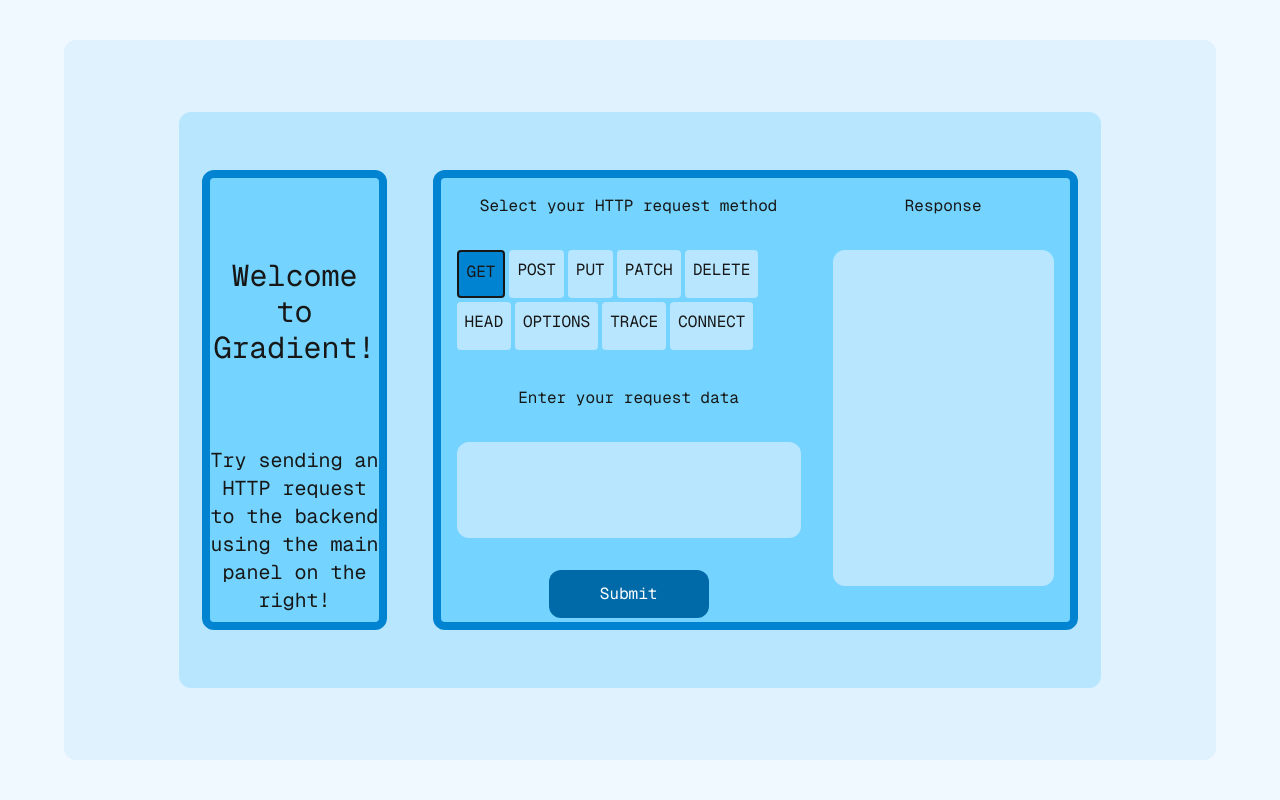
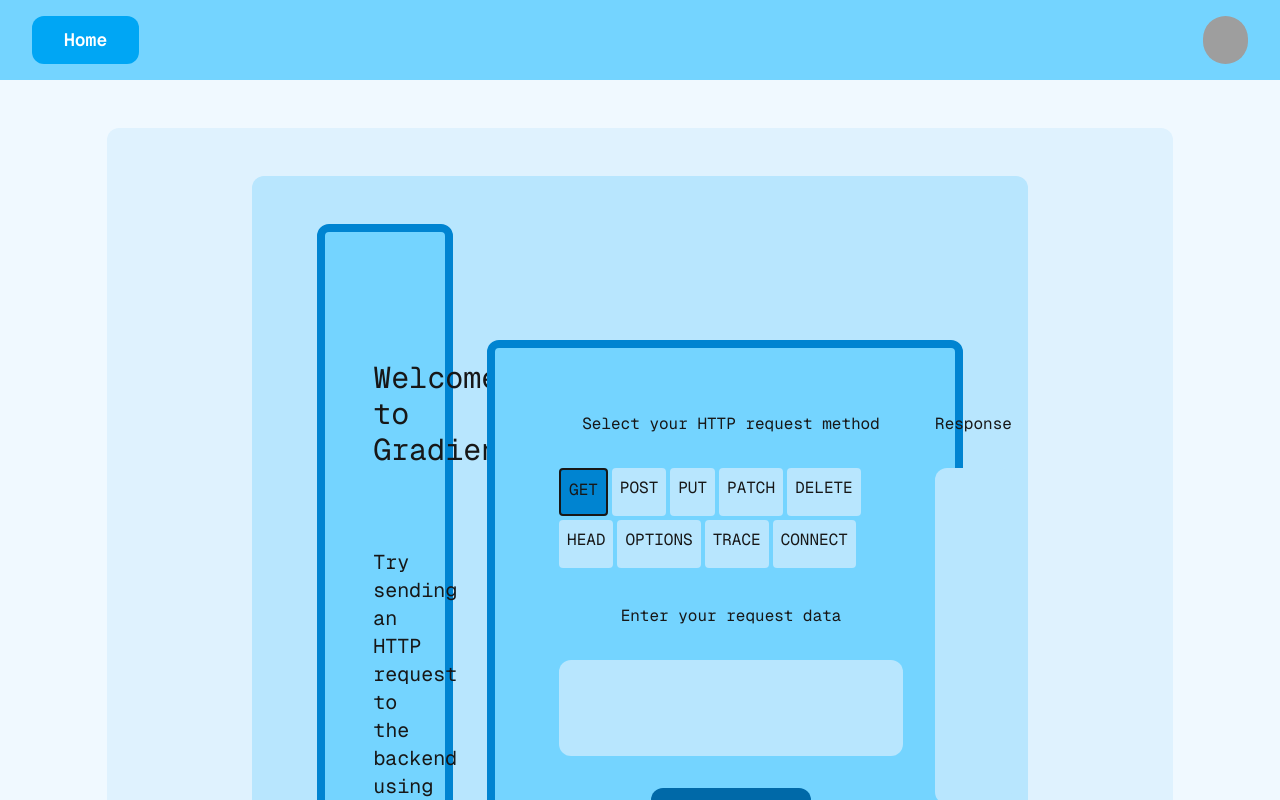
Before and after one commit to rashrasa/gradient, a Next.js app in the folder apps/frontend/: page / in a window 1280 px wide. Shown: the top 800 px of the page. Built offline with nearby package versions, Linux system fonts and the light colour scheme; grey boxes are pictures that could not be loaded.

Commit message:
basic navbar

```diff
--- /dev/null
+++ b/apps/frontend/src/app/components/NavigationBar.tsx
@@ -0,0 +1,31 @@
+"use server";
+
+import NavigationBarRoute, { NavigationBarRouteProps } from "./NavigationBar/NavigationBarRoute";
+import UserIcon from "./NavigationBar/UserIcon";
+
+const leadingRouteItems: NavigationBarRouteProps[] = [
+    { title: "Home", route: "/" },
+];
+
+const trailingRouteItems: NavigationBarRouteProps[] = [
+];
+
+export default async function NavigationBar() {
+    return (
+        <div className="flex flex-row items-center justify-between w-screen h-20 fixed top-0 left-0 z-1000 p-8 bg-sky-300 space-x-8">
+            <div className="flex flex-row w-full justify-between">
+                <div
+                    className="flex flex-row space-x-8 float-left"
+                >
+                    {...leadingRouteItems.map((props) => <NavigationBarRoute {...props} />)}
+                </div>
+                <div
+                    className="flex flex-row space-x-8 float-right"
+                >
+                    {...trailingRouteItems.map((props) => <NavigationBarRoute {...props} />)}
+                </div>
+            </div>
+            <UserIcon imageUrl="https://picsum.photos/200" user={{}} />
+        </div>
+    );
+}
--- /dev/null
+++ b/apps/frontend/src/app/components/NavigationBar/NavigationBarRoute.tsx
@@ -0,0 +1,26 @@
+"use client";
+
+import { useRouter } from "next/navigation";
+
+export interface NavigationBarRouteProps { title: string, route: string, className?: string }
+
+export default function NavigationBarRoute({ title, route, className }: NavigationBarRouteProps) {
+    const router = useRouter();
+    return (
+        <div
+            onClick={(_) => {
+                router.push(route);
+            }}
+            className={
+                "flex items-center justify-center rounded-xl select-none "
+                + "w-min h-12 px-8 "
+                + "bg-sky-500 text-white font-semibold text-lg font-mono "
+                + "hover:bg-sky-600 hover:cursor-pointer "
+                + "active:bg-sky-700 "
+                + (className ?? "")
+            }
+        >
+            {title}
+        </div>
+    );
+}
--- /dev/null
+++ b/apps/frontend/src/app/components/NavigationBar/UserIcon.tsx
@@ -0,0 +1,75 @@
+"use client"
+
+import { useEffect, useRef, useState } from "react";
+import UserIconDialogMenu from "./UserIcon/UserIconDialogMenu";
+
+export interface User {
+
+}
+
+export interface UserIconProps {
+    className?: string,
+    imageUrl: string,
+    user: User,
+    contextMenuEdgePaddingPx?: number
+}
+
+export default function UserIcon({ className, imageUrl, user, contextMenuEdgePaddingPx = 20 }: UserIconProps) {
+    const menuRef = useRef<HTMLDivElement | null>(null);
+    const [showDialog, setShowDialog] = useState(false);
+    const [lastRightClick, setLastRightClick] = useState({ x: 0, y: 0 });
+
+    const calculateMenuPosition = (clickX: number, clickY: number) => {
+        const menuWidth = menuRef.current?.clientWidth ?? 0;
+        const menuHeight = menuRef.current?.clientHeight ?? 0;
+
+        // TODO: Check every overflow direction
+
+        // check left overflow
+        const menuX = clickX - Math.max(0, (clickX + menuWidth + contextMenuEdgePaddingPx) - window.innerWidth);
+        const menuY = clickY;
+
+        return { x: menuX, y: menuY }
+    };
+
+    useEffect(() => {
+        const handleFocusLoss = (ev: PointerEvent) => {
+            if (menuRef.current && !menuRef.current.contains(ev.target as Node)) {
+                setShowDialog(false);
+
+            }
+        };
+
+
+        window.addEventListener('click', handleFocusLoss);
+        return () => {
+            window.removeEventListener('click', handleFocusLoss);
+        }
+    });
+    return (
+        <div>
+            <img
+                onClick={(ev) => {
+                    ev.preventDefault();
+                    ev.stopPropagation()
+
+                    const { x, y } = calculateMenuPosition(ev.clientX, ev.clientY);
+
+                    setShowDialog(true);
+                    setLastRightClick({ x, y });
+                }}
+                onContextMenu={(ev) => {
+                    ev.preventDefault();
+
+                    const { x, y } = calculateMenuPosition(ev.clientX, ev.clientY);
+
+                    setShowDialog(true);
+                    setLastRightClick({ x, y });
+                }}
+                className={"w-12 h-12 rounded-full bg-sky-300 hover:cursor-pointer active:brightness-75 " + (className ?? "")}
+                src={imageUrl}
+            />
+            <UserIconDialogMenu ref={menuRef} shown={showDialog} x={lastRightClick.x} y={lastRightClick.y} />
+        </div>
+    );
+}
--- /dev/null
+++ b/apps/frontend/src/app/components/NavigationBar/UserIcon/UserIconDialogMenu.tsx
@@ -0,0 +1,76 @@
+import { MouseEventHandler, Ref } from "react";
+import { User } from "../UserIcon";
+
+import { useRouter } from "next/navigation";
+
+export interface UserIconDialogMenuProps {
+    ref?: Ref<HTMLDivElement>,
+    user?: User,
+    shown?: boolean,
+    x?: number,
+    y?: number,
+}
+
+interface UserIconDialogMenuItem {
+    text: string,
+    onClick?: MouseEventHandler<HTMLDivElement>
+}
+
+export default function UserIconDialogMenu({ ref, user, shown = false, x = 0, y = 0 }: UserIconDialogMenuProps) {
+    const router = useRouter();
+    const contextMenuItems: UserIconDialogMenuItem[] = [
+        {
+            text: (user) ? "Log Out" : "Login",
+            onClick: (ev) => {
+                if (user) {
+                    // Handle logout
+                } else {
+                    router.push("/login");
+                }
+            }
+        }
+    ];
+
+    let childComponents = contextMenuItems.map(
+        (item) =>
+            <div
+                onClick={
+                    (ev) => {
+                        if (item.onClick) {
+                            item.onClick(ev);
+                            ;
+                        }
+                    }
+                }
+                className={
+                    "hover:bg-sky-50 p-2 select-none w-full text-center "
+                    + (item.onClick ? "hover:cursor-pointer" : "")
+                }
+            >
+                {item.text}
+            </div>
+    );
+
+    // assuming condition is re-evaluated each time
+    for (let i = 0; i < childComponents.length; i++) {
+        if (i != childComponents.length - 1) {
+            childComponents.push(<hr className="border-2 border-solid border-black" />);
+            i++;
+        }
+    }
+
+
+    return (
+        <div
+            ref={ref}
+            style={{ top: `${y}px`, left: `${x}px` }}
+            className={
+                `absolute ` +
+                "justify-center items-center border-2 border-sky-500 rounded-lg " +
+                "flex flex-col space-y-4 p-2 w-max bg-sky-100 "
+                + (shown ? "visible" : "invisible")
+            }>
+            {...childComponents}
+        </div>
+    );
+}
--- a/apps/frontend/src/app/layout.tsx
+++ b/apps/frontend/src/app/layout.tsx
@@ -1,6 +1,7 @@
 import type { Metadata } from "next";
 import { Geist, Geist_Mono } from "next/font/google";
 import "./globals.css";
+import NavigationBar from "./components/NavigationBar";
 
 const geistSans = Geist({
   variable: "--font-geist-sans",
@@ -27,7 +28,10 @@ export default function RootLayout({
       lang="en"
       className={`${geistSans.variable} ${geistMono.variable} h-full antialiased`}
     >
-      <body className="min-h-full flex flex-col">{children}</body>
+      <body className="min-h-full flex flex-col pt-20">
+        <NavigationBar />
+        {children}
+      </body>
     </html>
   );
 }
--- /dev/null
+++ b/apps/frontend/src/app/login/page.tsx
@@ -0,0 +1,8 @@
+"use client"
+export default function LoginPage() {
+    return (
+        <div>
+
+        </div>
+    )
+}
--- a/apps/frontend/src/app/page.tsx
+++ b/apps/frontend/src/app/page.tsx
@@ -2,14 +2,14 @@ import BackendForm from "./components/BackendForm";
 
 export default function Home() {
   return (
-    <div className="flex w-screen h-screen bg-sky-50 items-center">
-      <div className="flex w-[90%] h-[90%] bg-sky-100 items-center align-middle mx-auto rounded-xl">
-        <div className="flex w-[80%] h-[80%] bg-sky-200 items-center align-middle mx-auto rounded-xl">
-          <div className="flex w-[20%] h-[80%] bg-sky-300 items-top align-middle mx-auto border-8 rounded-xl border-sky-600 flex-col">
+    <div className="flex w-screen p-12 bg-sky-50 items-center">
+      <div className="flex w-[90%] p-12 bg-sky-100 items-center align-middle mx-auto rounded-xl">
+        <div className="flex w-[80%] p-12 bg-sky-200 items-center align-middle mx-auto rounded-xl">
+          <div className="flex w-[20%] p-12 bg-sky-300 items-top align-middle mx-auto border-8 rounded-xl border-sky-600 flex-col">
             <p className="text-center w-full h-min py-20 text-3xl font-mono">Welcome to Gradient!</p>
             <p className="text-center w-full h-min text-xl font-mono">Try sending an HTTP request to the backend using the main panel on the right!</p>
           </div>
-          <div className="flex w-[70%] h-[80%] bg-sky-300 border-8 rounded-xl border-sky-600 items-center align-middle mx-auto">
+          <div className="flex w-[70%] p-12 bg-sky-300 border-8 rounded-xl border-sky-600 items-center align-middle mx-auto">
             <BackendForm />
           </div>
         </div>
```
